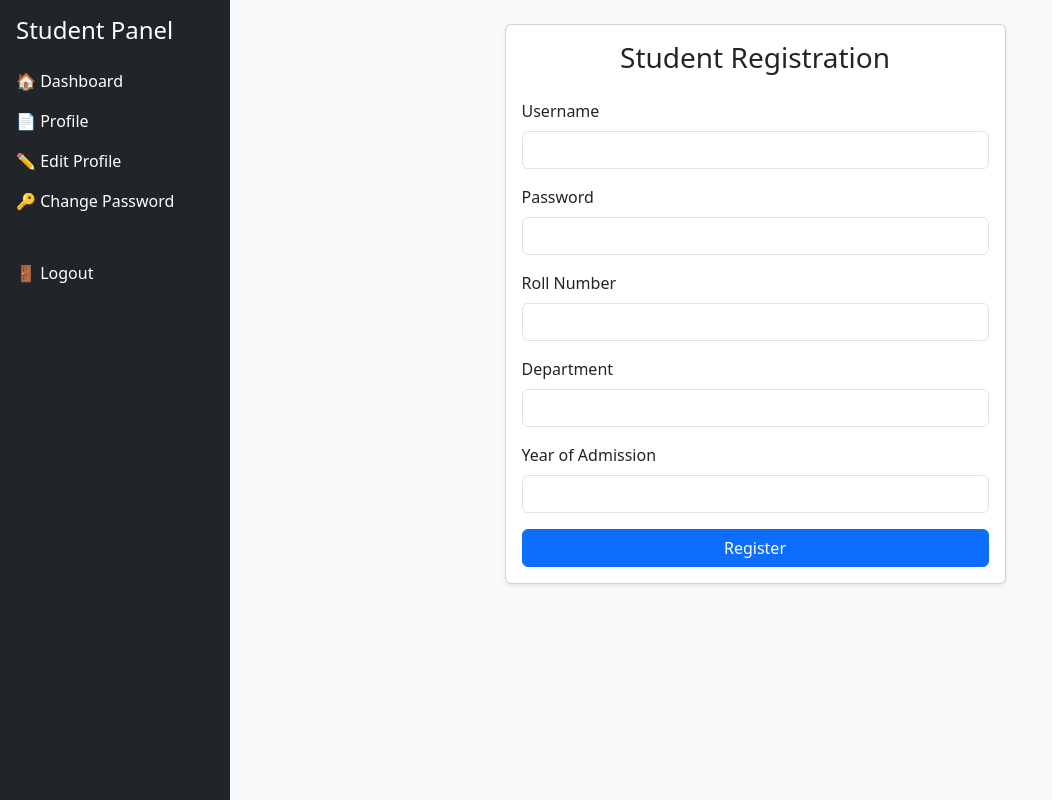
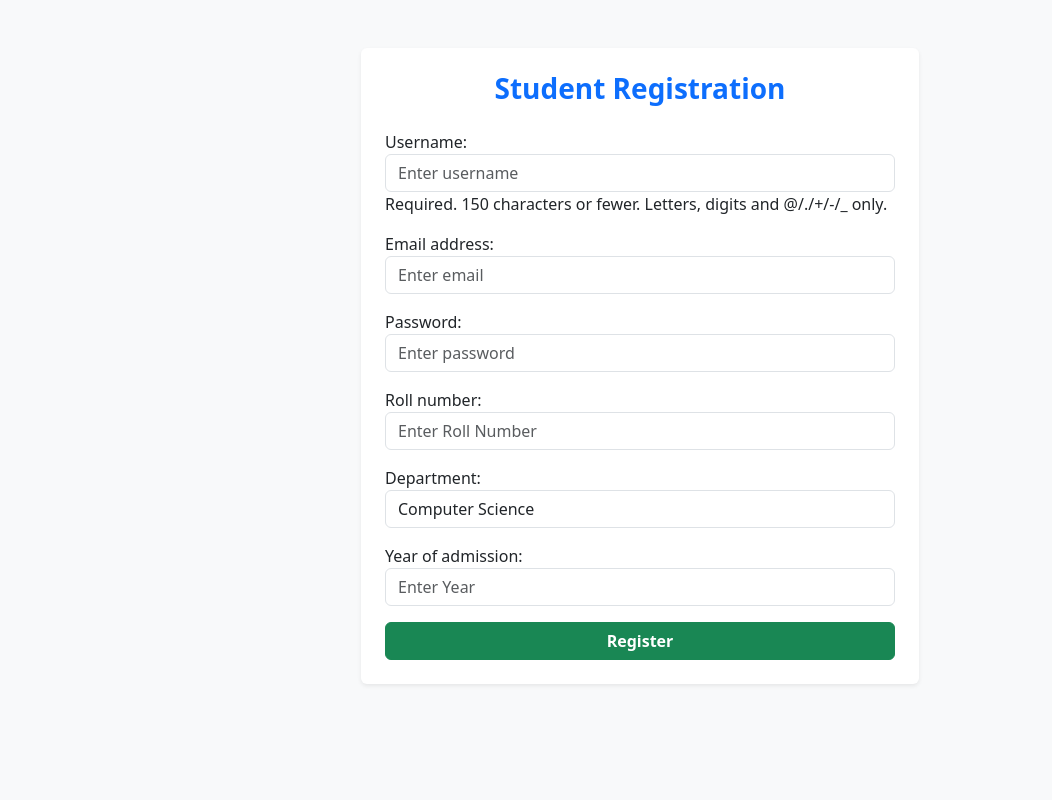
Before and after one commit to murshidmhd/student_mgmt, a Django app: page /accounts/register/student/ in a window 1280 px wide. Shown: the whole page, without its empty margins (0-1052 px from the left). Run offline with Django 5.2, Linux system fonts and the light colour scheme.

Commit message:
added forms login and register

```diff
--- /dev/null
+++ b/accounts/form.py
@@ -0,0 +1,62 @@
+from django import forms
+
+# from students.models import StudentProfile
+from .models import User
+
+
+class LoginForm(forms.Form):
+    username = forms.CharField(
+        max_length=100,
+        widget=forms.TextInput(
+            attrs={"class": "form-control", "placeholder": "Enter username"}
+        ),
+    )
+    password = forms.CharField(
+        max_length=50,
+        widget=forms.PasswordInput(
+            attrs={"class": "form-control", "placeholder": "Enter password"}
+        ),
+    )
+
+
+class StudentRegisterForm(forms.ModelForm):
+    # username = forms.CharField(max_length=100)
+    # password = forms.CharField(max_length=50, widget=forms.PasswordInput())
+    # email = forms.EmailField(max_length=150)
+    DEPT_CHOICES = [
+        ("CS", "Computer Science"),
+        ("IT", "Information Technology"),
+        ("ECE", "Electronics"),
+        ("ME", "Mechanical"),
+    ]
+    roll_number = forms.CharField(
+        max_length=20,
+        widget=forms.TextInput(
+            attrs={"class": "form-control", "placeholder": "Enter Roll Number"}
+        ),
+    )
+    department = forms.ChoiceField(
+        choices=DEPT_CHOICES, widget=forms.Select(attrs={"class": "form-control"})
+    )
+    year_of_admission = forms.IntegerField(
+        widget=forms.NumberInput(
+            attrs={"class": "form-control", "placeholder": "Enter Year"}
+        )
+    )
+
+    class Meta:
+
+        model = User
+        fields = ["username", "email", "password"]
+
+        widgets = {
+            "username": forms.TextInput(
+                attrs={"class": "form-control", "placeholder": "Enter username"}
+            ),
+            "email": forms.EmailInput(
+                attrs={"class": "form-control", "placeholder": "Enter email"}
+            ),
+            "password": forms.PasswordInput(
+                attrs={"class": "form-control", "placeholder": "Enter password"}
+            ),
+        }
--- a/accounts/templates/register_student.html
+++ b/accounts/templates/register_student.html
@@ -1,44 +1,42 @@
-{% extends "base.html" %}
+<!DOCTYPE html>
+<html>
 
-{% block title %}Register Student{% endblock %}
+<head>
+    <title>
+        Register Student
+    </title>
+
+    <link rel="stylesheet" href="https://cdn.jsdelivr.net/npm/bootstrap@5.3.2/dist/css/bootstrap.min.css">
+
+</head>
+
+<body class="bg-light">
 
     {% block content %}
+    <div class="container mt-5">
         <div class="col-md-6 mx-auto">
-    <div class="card shadow-sm">
-        <div class="card-body">
-            <h3 class="text-center mb-4">Student Registration</h3>
+            <div class="card shadow-sm border-0">
+                <div class="card-body p-4">
+
+                    <h3 class="text-center mb-4 fw-bold text-primary">
+                        Student Registration
+                    </h3>
 
                     <form method="POST">
                         {% csrf_token %}
 
                         <div class="mb-3">
-                    <label class="form-label">Username</label>
-                    <input type="text" name="username" class="form-control" required>
+                            {{ form.as_p }}
                         </div>
 
-                <div class="mb-3">
-                    <label class="form-label">Password</label>
-                    <input type="password" name="password" class="form-control" required>
+                        <button class="btn btn-success w-100 fw-bold">
+                            Register
+                        </button>
+                    </form>
+
                 </div>
-
-                <div class="mb-3">
-                    <label class="form-label">Roll Number</label>
-                    <input type="text" name="roll_number" class="form-control" required>
-                </div>
-
-                <div class="mb-3">
-                    <label class="form-label">Department</label>
-                    <input type="text" name="department" class="form-control" required>
-                </div>
-
-                <div class="mb-3">
-                    <label class="form-label">Year of Admission</label>
-                    <input type="number" name="year" class="form-control" required>
-                </div>
-
-                <button class="btn btn-primary w-100">Register</button>
-            </form>
             </div>
         </div>
     </div>
     {% endblock %}
+</body>
--- a/accounts/views.py
+++ b/accounts/views.py
@@ -5,72 +5,66 @@ from students.models import StudentProfile
 from django.contrib.auth.decorators import login_required
 from accounts.decorators import admin_required
 from django.contrib.auth import authenticate, login, logout
-
-
-
-User = get_user_model()
+from accounts.models import User
+from accounts.form import LoginForm, StudentRegisterForm
 
 
 def register_student(request):
+    form = StudentRegisterForm()
     if request.method == "POST":
+        form = StudentRegisterForm(request.POST)
+        if form.is_valid():
+            username = form.cleaned_data["username"]
+            email = form.cleaned_data["email"]
+            password = form.cleaned_data["password"]
 
-        username = request.POST.get("username")
-        password = request.POST.get("password")
-        roll_number = request.POST.get("roll_number")
-        department = request.POST.get("department")
-        year = request.POST.get("year")
+            roll_number = form.cleaned_data["roll_number"]
+            department = form.cleaned_data["department"]
+            year = form.cleaned_data["year_of_admission"]
 
-        # Basic validation
-        if User.objects.filter(username=username).exists():
-            messages.error(request, "Username already exists.")
-            return redirect("register_student")
+            user = User(username=username, email=email, role="student")
+            user.set_password(password)
+            user.save()
 
-        if not year.isdigit():
-            messages.error(request, "Year must be a number.")
-            return redirect("register_student")
+            # manager object
+            StudentProfile.objects.create(
+                user=user,
+                roll_number=roll_number,
+                department=department,
+                year_of_admission=year,
+            )
 
-        year = int(year)
+            messages.success(request, "Registration successful! Please login.")
+            return redirect("login")
 
-        user = User.objects.create_user(
-            username=username, password=password, role="student"
-        )
-
-        StudentProfile.objects.create(
-            user=user,
-            roll_number=roll_number,
-            department=department,
-            year_of_admission=year,
-        )
-
-        messages.success(request, "Registration successful! Please login.")
-        return redirect("login")
-
-    return render(request, "register_student.html")
-
-
-
+    return render(request, "register_student.html", {"form": form})
 
 
 def login_view(request):
+    form = LoginForm()
+
     if request.method == "POST":
-        username = request.POST.get("username")
-        password = request.POST.get("password")
+        form = LoginForm(request.POST)
+        if form.is_valid():
 
-        user = authenticate(request, username=username, password=password)
+            username = form.cleaned_data["username"]
+            password = form.cleaned_data["password"]
 
-        if user is None:
-            messages.error(request, "Invalid username or password.")
-            return redirect("login")
+            user = authenticate(request, username=username, password=password)
 
-        login(request, user)
-        messages.success(request, "Login successful!")
+        # if user is not None:
+        # messages.error(request, "Invalid username or password.")
+        # return redirect("login")
+
+        if user is not None:
+            login(request, user)
+            messages.success(request, "Login successful!")
 
         if user.role == "admin":
             return redirect("admin_dashboard")
         else:
             return redirect("student_dashboard")
-
-    return render(request, "login.html")
+    return render(request, "login.html", {"form": form})
 
 
 @login_required
--- a/admins/templates/admin_dashboard.html
+++ b/admins/templates/admins/admin_dashboard.html
@@ -1,4 +1,4 @@
-{% extends "base.html" %}
+{% extends "admins/base_admin.html" %}
 
 {% block title %}Admin Dashboard{% endblock %}
 
--- a/admins/urls.py
+++ b/admins/urls.py
@@ -1,4 +1,10 @@
 from django.urls import path
 from . import views
 
-urlpatterns = [path("dashboard/", views.admin_dashboard, name="admin_dashboard")]
+urlpatterns = [
+    path("dashboard/", views.admin_dashboard, name="admin_dashboard"),
+    path("students/", views.manage_students, name="manage_students"),
+    path("students/<int:id>/", views.view_student, name="view_student"),
+    path("students/<int:id>/edit/", views.edit_student, name="edit_student"),
+    path("students/<int:id>/delete/", views.delete_student, name="delete_student"),
+]
--- a/students/views.py
+++ b/students/views.py
@@ -14,7 +14,6 @@ def student_dashboard(request):
 @login_required
 # @student_required
 def student_profile(request):
-
     # we do in here is we just
     # after login in here we only get the name
     # so we look to the student profile and that obect we get the profile all data with user name
```
Also changed, not shown: accounts/templates/login.html (+2 -13 lines), admins/templates/admins/base_admin.html (added, +72 -0 lines), admins/templates/admins/edit_student.html (added, +33 -0 lines), admins/templates/admins/manage_students.html (added, +40 -0 lines), admins/templates/admins/view_students.html (added, +10 -0 lines), admins/templates/base_admin.html (deleted, +0 -10 lines), admins/views.py (+50 -2 lines), accounts/models.py (line endings or trailing spaces), media/profile_images/_.jpeg (added). Lines whose indentation alone changed are shown as unchanged.
